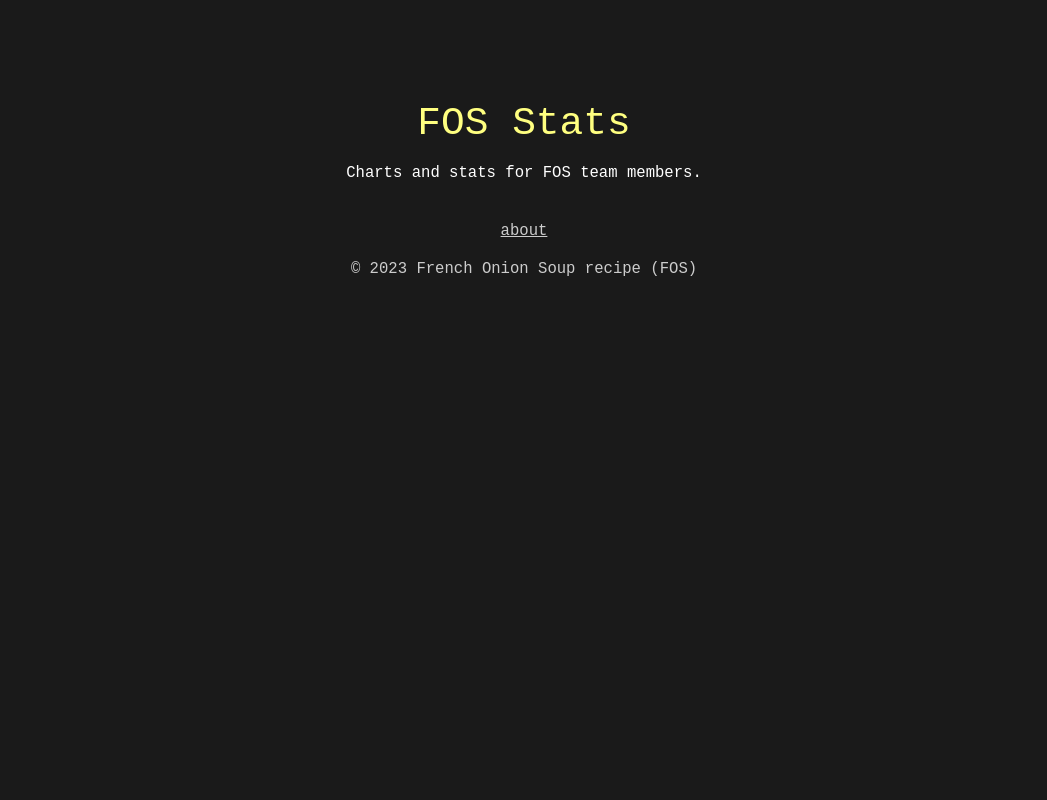
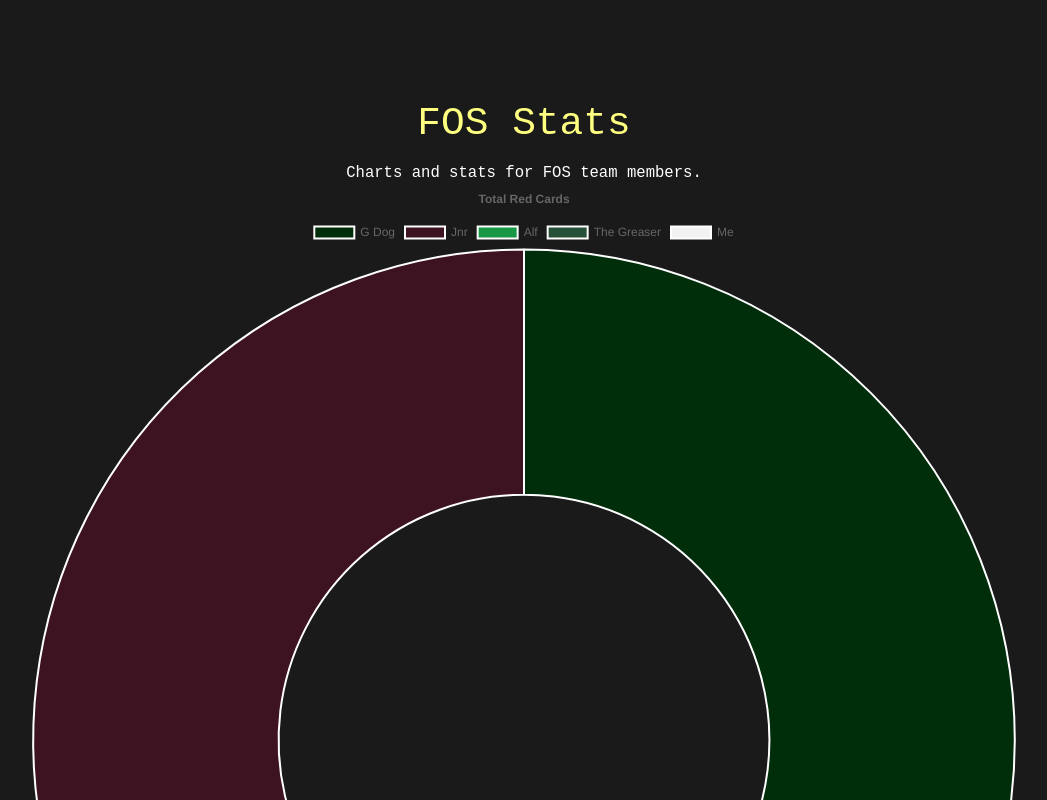
Before and after one commit to HaeckelK/give-me-the-ball, a plain HTML site: page src/index.html in a window 1280 px wide. Shown: the top 800 px of the page, without its empty margins (116-1163 px from the left). Drawn offline with nearby package versions, Linux system fonts and the light colour scheme.

Commit message:
feat: working pie chart example

```diff
--- a/src/index.html
+++ b/src/index.html
@@ -8,6 +8,8 @@
   <link href='/static/style.css' rel='stylesheet' type='text/css'>
   <title>Give Me The Ball - FOS and Stuff</title>
   <meta name="description" content="All in one FOS Stats and news.">
+
+  <script src="https://cdn.jsdelivr.net/npm/chart.js"></script>
 </head>
 
 <body>
@@ -20,7 +22,7 @@
   </div>
 
   <div>
-
+    <canvas id="redCardsPieChart"></canvas>
   </div>
 
   <div id="footer">
@@ -32,7 +34,37 @@
     </div>
   </div>
 
-  <script src="/index.js"></script>
+  <script>
+    const ctxPieChart = document.getElementById('redCardsPieChart');
+
+    function createChartFromData(
+      ctx,
+      data
+    ) {
+      const config = {
+        type: 'doughnut',
+        data: [],
+        options: {
+          plugins: {
+            title: {
+              display: true,
+              text: 'Total Red Cards'
+            }
+          }
+        }
+      }
+      config.data = data;
+      new Chart(ctx, config)
+    }
+
+    function createChartFromFile(ctx, filename, config) {
+      fetch(filename)
+        .then((response) => response.json())
+        .then((json) => createChartFromData(ctx, json));
+    }
+
+    createChartFromFile(ctxPieChart, '/static/data/redCards.json')
+  </script>
 
   <script>
     document.getElementById("current-year").innerHTML = new Date().getFullYear();
--- /dev/null
+++ b/src/static/data/redCards.json
@@ -0,0 +1,21 @@
+{
+    "labels": [
+      "G Dog",
+      "Jnr",
+      "Alf",
+      "The Greaser",
+      "Me"
+    ],
+    "datasets": [{
+      "label": "Total Red Cards",
+      "data": [7, 6, 0, 0, 0],
+      "backgroundColor": [
+        "rgb(0, 46, 10)",
+        "rgb(61, 19, 33)",
+        "rgb(24, 151, 69)",
+        "rgb(38, 80, 55)",
+        "rgb(242, 242, 242)"
+      ],
+      "hoverOffset": 4
+    }]
+  }
```
